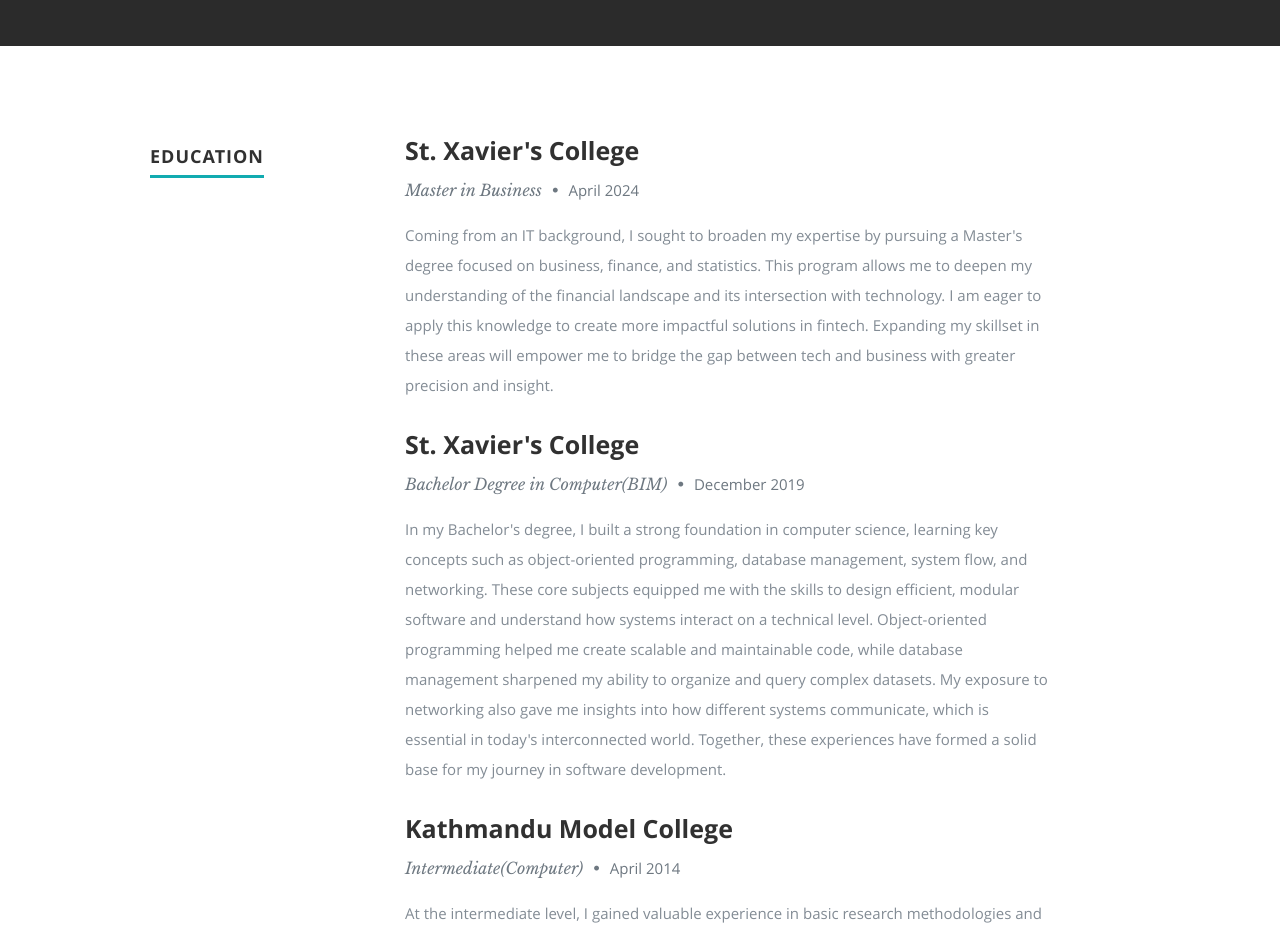
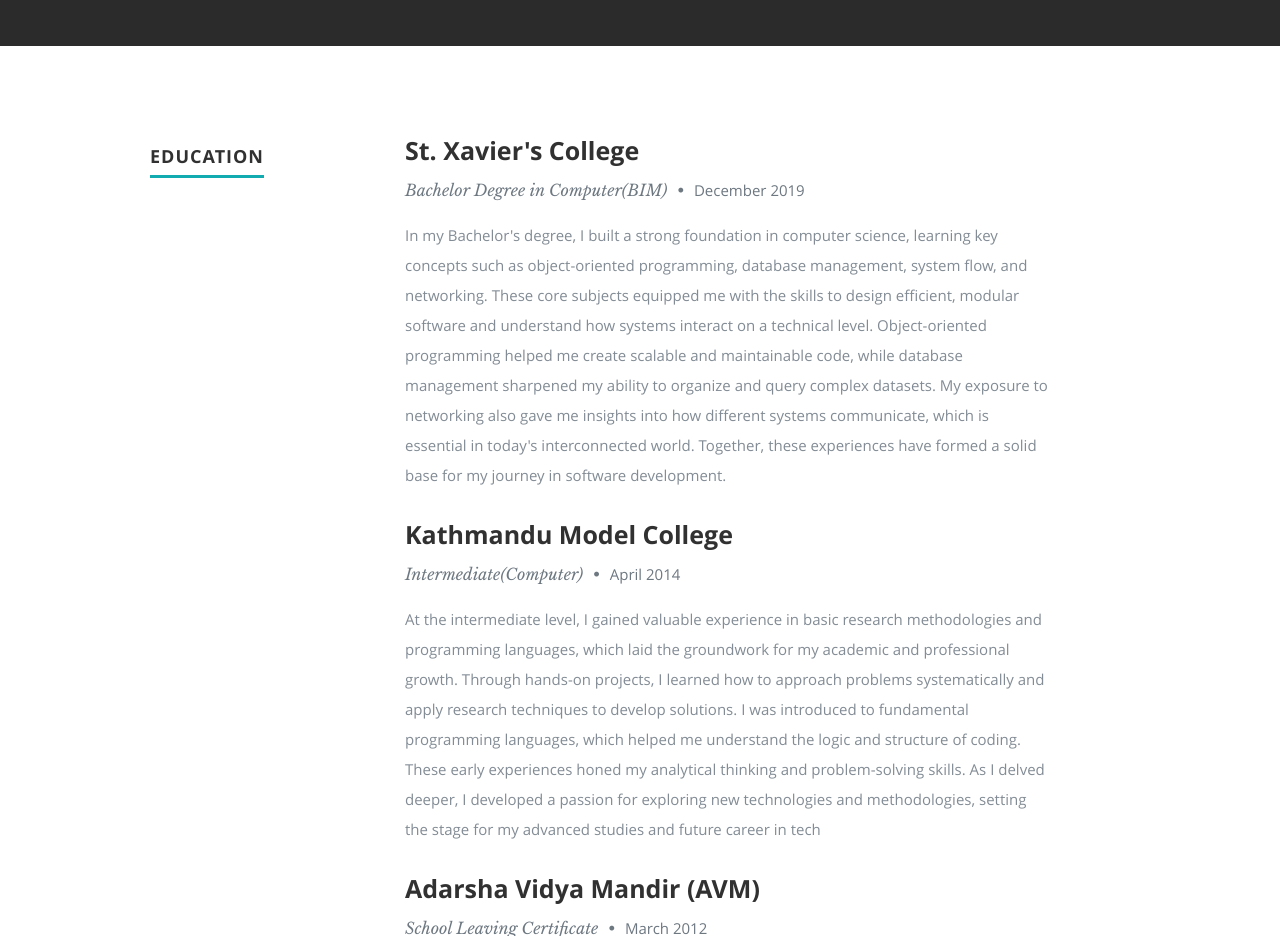
Before and after one commit to Maney6/PersonalBlog, a plain HTML site: page index.html in a window 1280 px wide. Shown: the part 1420-2356 px from the top of the page. Drawn offline with nearby package versions, Linux system fonts and the light colour scheme.

Commit message:
master change

```diff
--- a/index.html
+++ b/index.html
@@ -143,21 +143,7 @@
 
          <div class="nine columns main-col">
 
-             <div class="row item">
 
-                 <div class="twelve columns">
-
-                     <h3>St. Xavier's College</h3>
-                     <p class="info">Master in Business <span>&bull;</span> <em class="date">April 2024</em></p>
-
-                     <p>
-                         Coming from an IT background, I sought to broaden my expertise by pursuing a Master's degree focused on business, finance, and statistics. This program allows me to deepen my understanding of the financial landscape and its intersection with technology. I am eager to apply this knowledge to create more impactful solutions in fintech. Expanding my skillset in these areas will empower me to bridge the gap between tech and business with greater precision and insight.
-
-                     </p>
-
-                 </div>
-
-             </div> <!-- item end -->
 
              <div class="row item">
 
```
